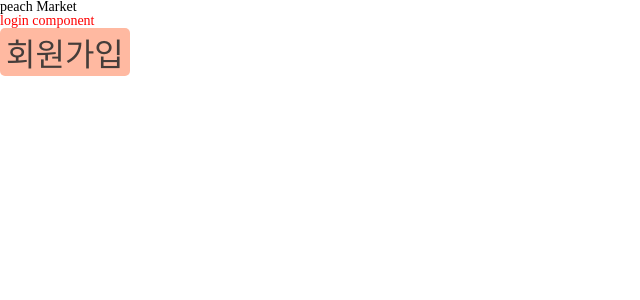
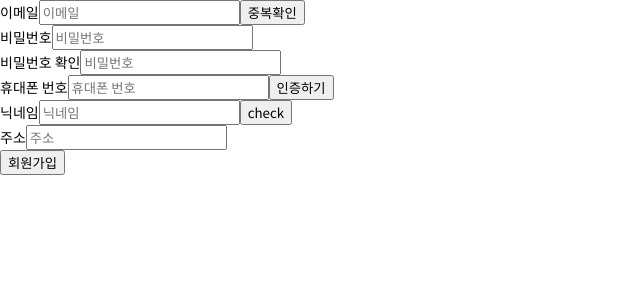
Before and after one commit to rachaen/peachMarket, a React (Create React App) app in the folder frontend/: page / in a window 1280 px wide. Shown: the top 300 px of the page, without its empty margins (0-640 px from the left). Built offline with nearby package versions, Linux system fonts and the light colour scheme.

Commit message:
회원가입 유효성 검사

```diff
--- a/frontend/public/font.css
+++ b/frontend/public/font.css
@@ -1,4 +1,6 @@
-@import url("https://fonts.googleapis.com/css2?family=Noto+Sans+KR:wght@100;300;400;500;700;900&display=swap");
-* {
-  font-family: "Noto Sans KR", sans-serif;
+@import url('https://fonts.googleapis.com/css2?family=Noto+Sans+Display:wght@100;200;300;400;500;600;700;800;900&family=Noto+Sans+KR:wght@100;300;400;500;700;900&display=swap');
+*,
+body,
+html {
+  font-family: 'Noto Sans KR', sans-serif;
 }
--- a/frontend/src/app.jsx
+++ b/frontend/src/app.jsx
@@ -1,11 +1,12 @@
 import React from 'react';
 import Login from './components/login/login';
+import Signup from './components/signup/signup';
 
 function App() {
   return (
     <>
-      <h1>peach Market</h1>
-      <Login></Login>
+      {/* <Login></Login> */}
+      <Signup></Signup>
     </>
   );
 }
--- a/frontend/src/components/login/login.jsx
+++ b/frontend/src/components/login/login.jsx
@@ -1,12 +1,7 @@
-import React from "react";
-import styles from "./login.module.css";
+import React from 'react';
+import styles from './login.module.css';
 const Login = (props) => {
-  return (
-    <>
-      <h1 className={styles.name}>login component</h1>
-      <button className={styles.test}>회원가입</button>
-    </>
-  );
+  return <></>;
 };
 
 export default Login;
--- /dev/null
+++ b/frontend/src/components/signup/signup.jsx
@@ -0,0 +1,121 @@
+import React, { useEffect, useState } from 'react';
+
+const Signup = (props) => {
+  const [userRegistration, setUserRegistration] = useState({
+    userName: '',
+    nickName: '',
+    email: '',
+    password: '',
+    phoneNumber: '',
+    address: '',
+    birthday: '',
+    latitude: '',
+    longitude: '',
+  });
+
+  const [error, setError] = useState({
+    email: false, // 이메일 유효성
+    emailDuplicate: false, // 이메일 중복
+    nickNameDuplicate: false, // 닉네임 중복
+    password: false, // 비밀번호 유효성
+    password2: false, // 비밀번호 확인
+    phoneVerification: false, // 휴대폰 인증
+  });
+
+  const [password2, setPassword2] = useState('');
+
+  const handleInput = (event) => {
+    const {
+      target: { name, value },
+    } = event;
+    setUserRegistration((userRegistration) => ({ ...userRegistration, [name]: value }));
+  };
+
+  const handlePassword2 = (event) => {
+    const value = event.target.value;
+    setPassword2(value);
+  };
+
+  // 유효성 검사
+
+  useEffect(() => {
+    let emailExp = /^[A-Za-z0-9_\.\-]+@[A-Za-z0-9\-]+\.[A-Za-z0-9\-]+/;
+    if (userRegistration.email && emailExp.test(userRegistration.email) === false) {
+      setError((error) => ({ ...error, email: true }));
+    } else {
+      setError((error) => ({ ...error, email: false }));
+    }
+  }, [userRegistration.email]);
+
+  useEffect(() => {
+    let passwordExp = /^(?=.*[A-Za-z])(?=.*\d)(?=.*[$@$!%*#?&])[A-Za-z\d$@$!%*#?&]{8,12}$/;
+    if (userRegistration.password && passwordExp.test(userRegistration.password) === false) {
+      setError((error) => ({ ...error, password: true }));
+    } else {
+      setError((error) => ({ ...error, password: false }));
+    }
+  }, [userRegistration.password]);
+
+  // 비밀번호 일치 검사
+  useEffect(() => {
+    if (userRegistration.password !== password2) {
+      setError((error) => ({ ...error, password2: true }));
+    } else {
+      setError((error) => ({ ...error, password2: false }));
+    }
+    // eslint-disable-next-line react-hooks/exhaustive-deps
+  }, [password2]);
+
+  const nickNameCheck = (event) => {};
+
+  const emailCheck = (event) => {};
+
+  const phoneNumberCheck = (event) => {};
+
+  // 회원가입
+  const handleSubmit = (event) => {
+    event.preventDefault();
+  };
+
+  return (
+    <form>
+      <div>
+        <label>이메일</label>
+        <input name="email" type="text" placeholder="이메일" required value={userRegistration.email} onChange={handleInput} />
+        <button onClick={emailCheck}>중복확인</button>
+        <span>{userRegistration.email && (error.email ? '유효성 불통' : '유효성 통')}</span>
+      </div>
+      <div>
+        <label>비밀번호</label>
+        <input name="password" type="password" placeholder="비밀번호" required value={userRegistration.password} onChange={handleInput} />
+        <span>{userRegistration.password && (error.password ? '유효성 불통' : '유효성 통')}</span>
+      </div>
+      <div>
+        <label>비밀번호 확인</label>
+        <input name="password2" type="password" placeholder="비밀번호" required value={password2} onChange={handlePassword2} />
+        {/* <span>{passwordMessage()}</span> */}
+        {/* {message.password2 && <span>{message.password2}</span>} */}
+        <span>{password2 && (error.password2 ? '안돼' : '됨')}</span>
+      </div>
+      <div>
+        <label>휴대폰 번호</label>
+        <input name="phoneNumber" type="text" placeholder="휴대폰 번호" required value={userRegistration.name} onChange={handleInput} />
+        <button onClick={phoneNumberCheck}>인증하기</button>
+      </div>
+      <div>
+        <label>닉네임</label>
+        <input name="nickName" type="text" placeholder="닉네임" value={userRegistration.nickName} onChange={handleInput} />
+        <button onClick={nickNameCheck}>check</button>
+      </div>
+      <div>
+        <label>주소</label>
+        <input name="address" type="text" placeholder="주소" value={userRegistration.address} onChange={handleInput} />
+      </div>
+      <button type="submit" onClick={handleSubmit}>
+        회원가입
+      </button>
+    </form>
+  );
+};
+
+export default Signup;
```
Also changed, not shown: frontend/src/components/signup/signup.module.css (added), frontend/src/pages/signup/signup.jsx (added).
